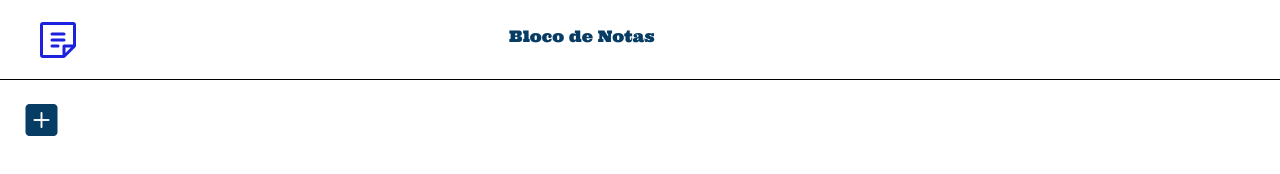
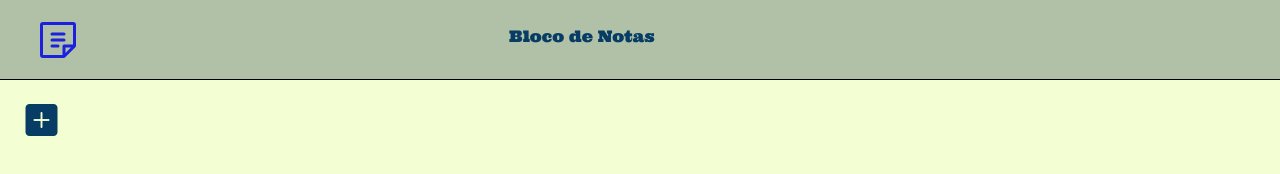
Before and after one commit to maxtbrsk/blocoDeNotas_28_02, a plain HTML site: page index.html in a window 1280 px wide. Drawn offline with nearby package versions, Linux system fonts and the light colour scheme.

Commit message:
mudando cor

```diff
--- a/CSS/style.css
+++ b/CSS/style.css
@@ -9,6 +9,7 @@ header{
   border-bottom: 1px solid #000000;
   height: 10vh;
   display:flex;
+  background-color: #6e837c7e;
 }
 #logo{
   width: 10vw;
@@ -59,6 +60,7 @@ main{
   display:none;
   width: 90vw;
   padding:10px;
+  background-color: aliceblue;
 
 } /*campos de digitação*/
 
@@ -73,6 +75,7 @@ main{
   padding:2vh 2vw;
   display:none;
   width: 90vw;
+  background-color: aliceblue;
 }
 
 #controls-note{
@@ -84,6 +87,6 @@ main{
   color: #073c64;
 }
 
-div.card-body {
-
+body {
+  background-color: #f3ffd2;
 }
```
Also changed, not shown: IMAGENS/golf.gif (added).
